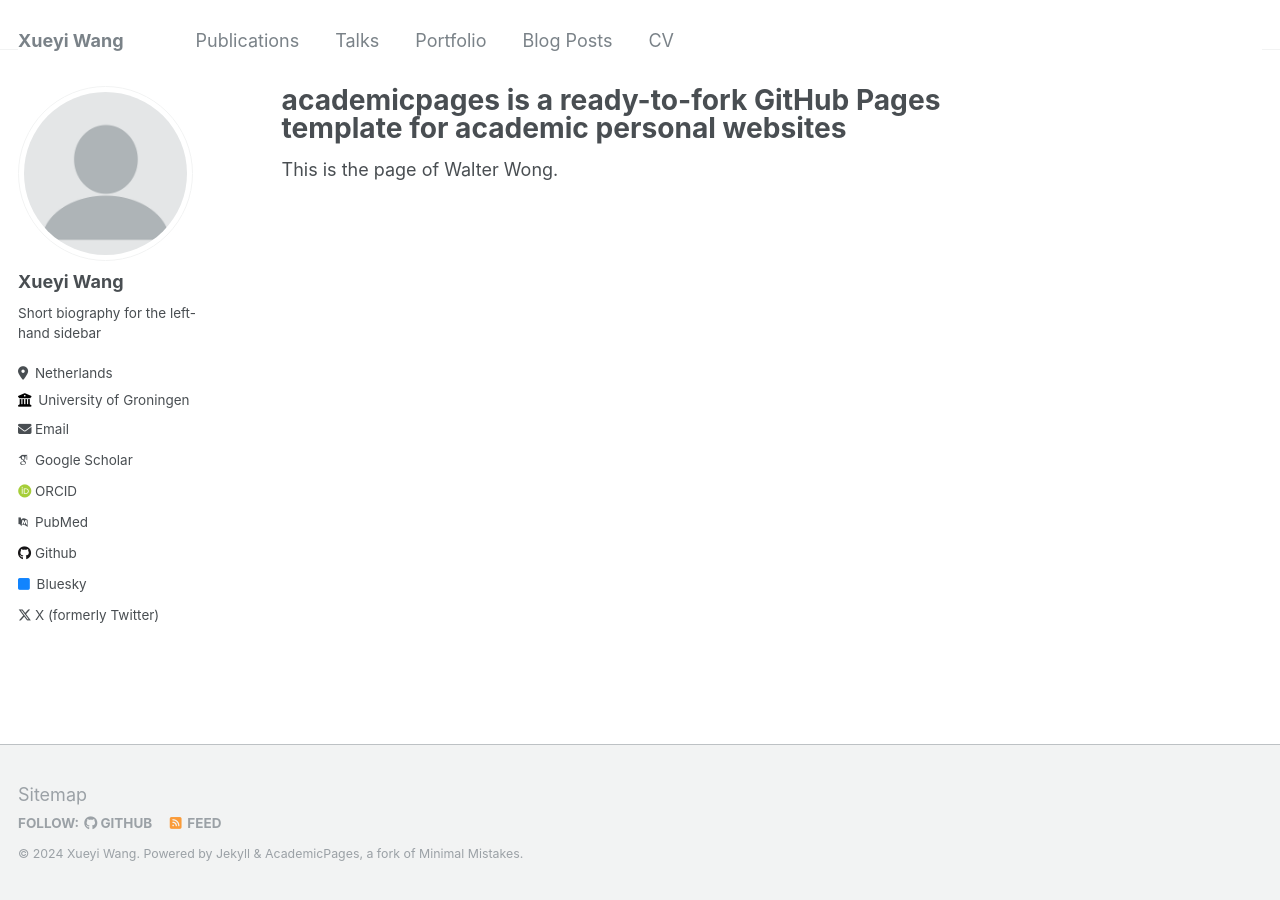
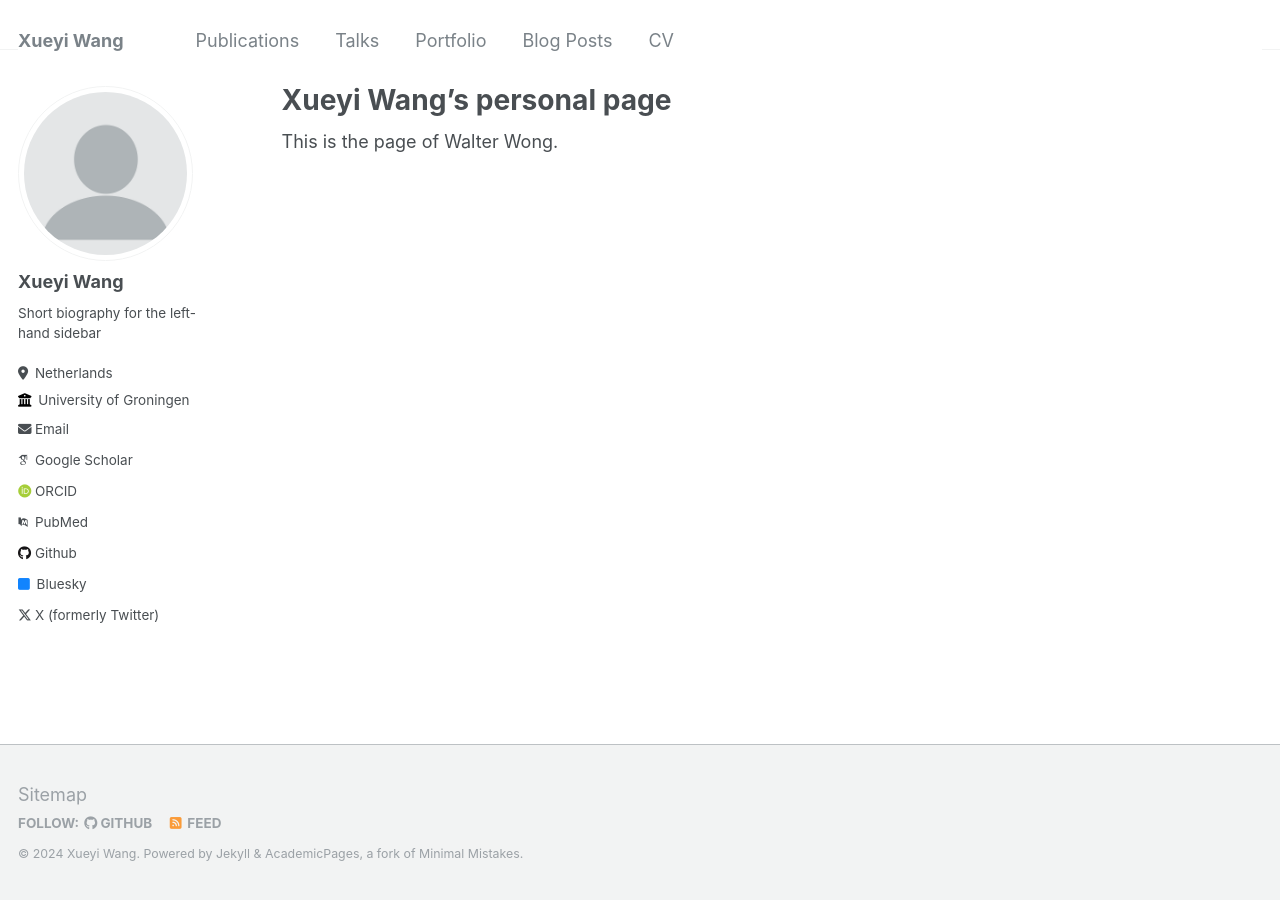
Before and after one commit to Xueyi-Wang/Xueyi_Wang.github.io, a Jekyll site: the page built from _pages/about.md, in a window 1280 px wide. Built offline with Jekyll 4.4.1, drawn with Linux system fonts in a browser that asks for light colours; some web fonts are replaced.

Commit message:
Update about.md

```diff
--- a/_pages/about.md
+++ b/_pages/about.md
@@ -1,6 +1,6 @@
 ---
 permalink: /
-title: "academicpages is a ready-to-fork GitHub Pages template for academic personal websites"
+title: "Xueyi Wang's personal page"
 author_profile: true
 redirect_from:
   - /about/
```
